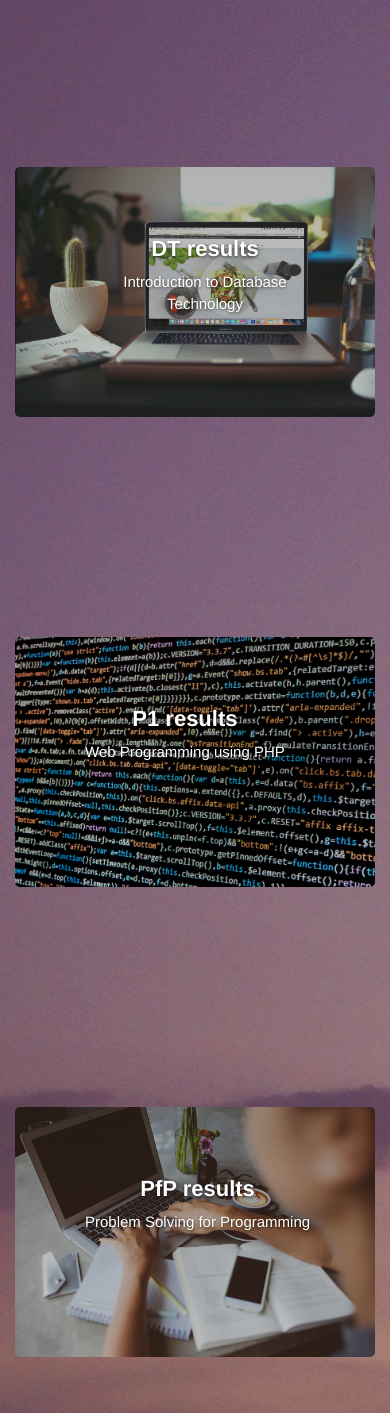
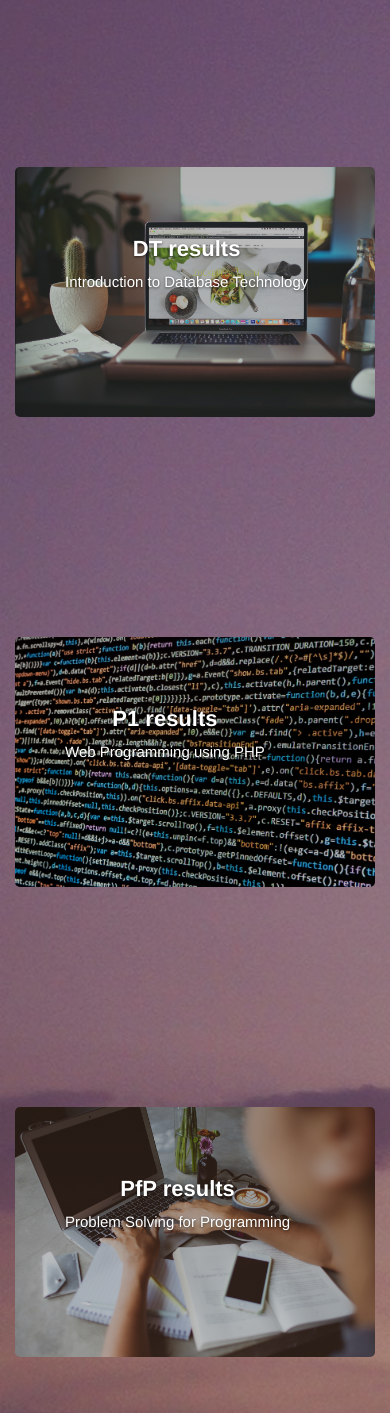
Before and after one commit to imocsari/Birkbeck_PHP, a PHP site: page /intranet.php in a window 390 px wide. Shown: the part 322-1735 px from the top of the page. Run offline with PHP 8.4, Linux system fonts and the light colour scheme; some libraries are stand-ins or nearby versions.

Commit message:
mobile fix

```diff
--- a/components/card.css
+++ b/components/card.css
@@ -26,7 +26,7 @@ body {
 }
 .card-description {
   position: absolute;
-  padding: 0px 50px 50px 70px;
+  padding: 0px 50px 50px 50px;
   text-align: center;
 }
 .card-description h2 {
```
